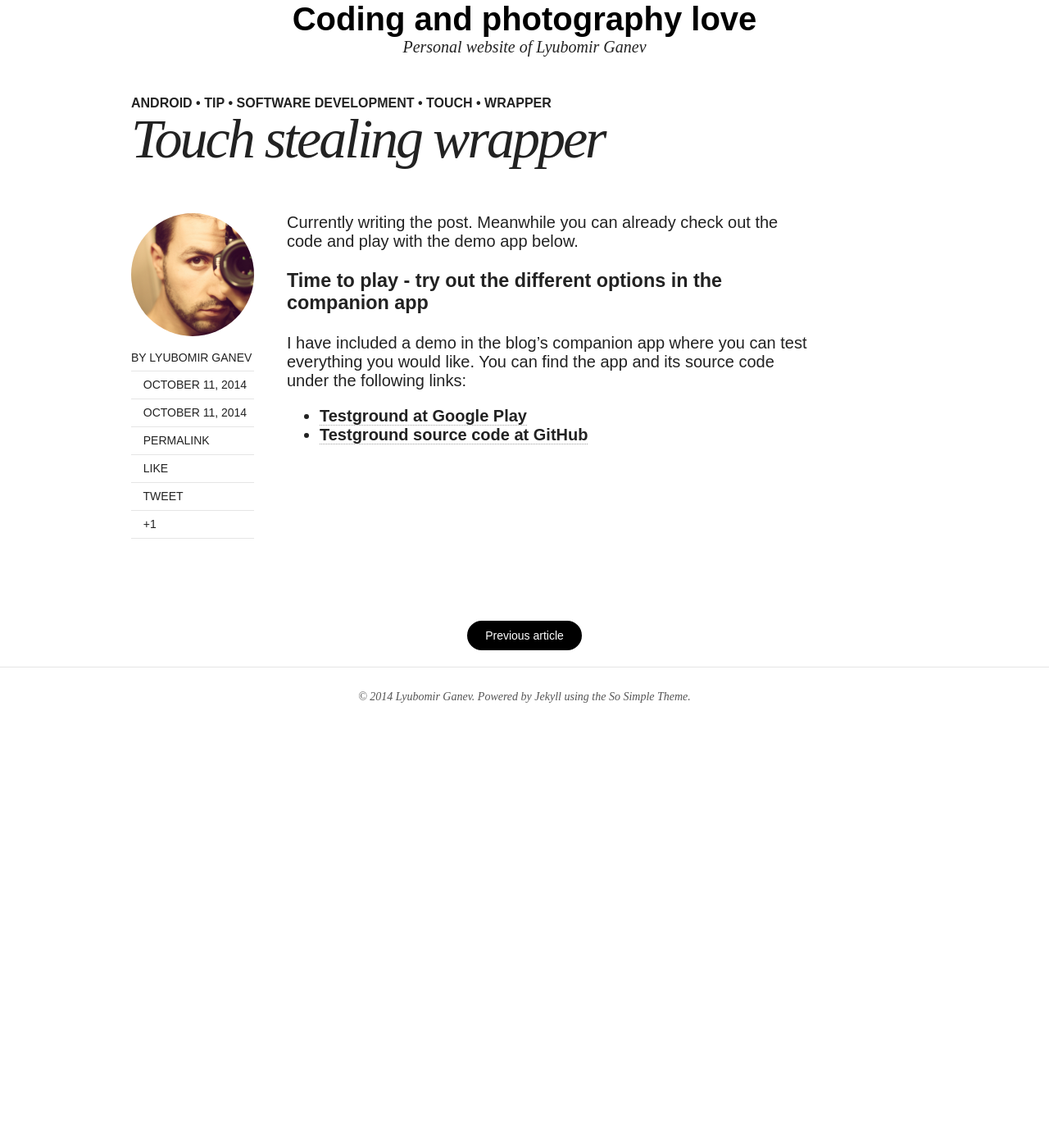
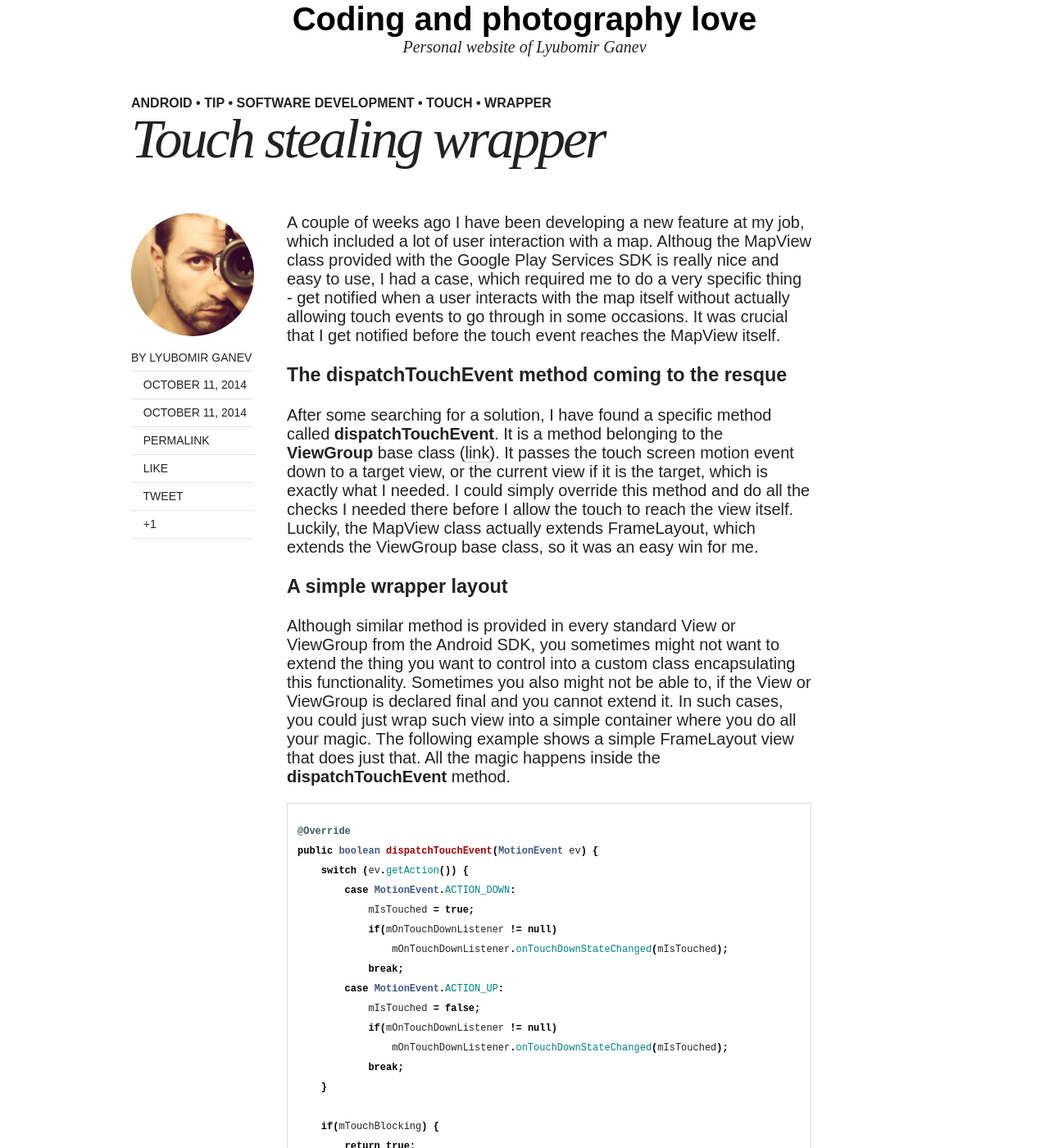
Before and after one commit to luboganev/luboganev.github.io, a Jekyll site: the page built from _posts/2014-10-11-touch-wrapper.md, in a window 1280 px wide and 1400 px high, scrolled down 326 px. Shown: the whole window at 82% size. Built offline with Jekyll 4.4.1, drawn with Linux system fonts in a browser that asks for light colours; nearby versions of some CDN libraries; before the commit the page ends 1286 px from its top, so only the background shows below that; some of the changed text lies outside the part shown.

Commit message:
Touch wrapper post done

```diff
--- a/_posts/2014-10-11-touch-wrapper.md
+++ b/_posts/2014-10-11-touch-wrapper.md
@@ -8,7 +8,102 @@ tags: [android, tip, software development, touch, wrapper]
 share: true
 ---
 
-Currently writing the post. Meanwhile you can already check out the code and play with the demo app below.
+A couple of weeks ago I have been developing a new feature at my job, which included a lot of user interaction with a map. Althoug the MapView class provided with the Google Play Services SDK is really nice and easy to use, I had a case, which required me to do a very specific thing - get notified when a user interacts with the map itself without actually allowing touch events to go through in some occasions. It was crucial that I get notified before the touch event reaches the MapView itself.
+
+### The dispatchTouchEvent method coming to the resque
+After some searching for a solution, I have found a specific method called **dispatchTouchEvent**. It is a method belonging to the **ViewGroup** base class ([link](http://developer.android.com/reference/android/view/ViewGroup.html#dispatchTouchEvent\(android.view.MotionEvent\))). It passes the touch screen motion event down to a target view, or the current view if it is the target, which is exactly what I needed. I could simply override this method and do all the checks I needed there before I allow the touch to reach the view itself. Luckily, the MapView class actually extends FrameLayout, which extends the ViewGroup base class, so it was an easy win for me.
+
+### A simple wrapper layout
+Although similar method is provided in every standard View or ViewGroup from the Android SDK, you sometimes might not want to extend the thing you want to control into a custom class encapsulating this functionality. Sometimes you also might not be able to, if the View or ViewGroup is declared final and you cannot extend it. In such cases, you could just wrap such view into a simple container where you do all your magic. The following example shows a simple FrameLayout view that does just that. All the magic happens inside the **dispatchTouchEvent** method.
+
+{% highlight java %}
+@Override
+public boolean dispatchTouchEvent(MotionEvent ev) {
+    switch (ev.getAction()) {
+        case MotionEvent.ACTION_DOWN:
+            mIsTouched = true;
+            if(mOnTouchDownListener != null)
+                mOnTouchDownListener.onTouchDownStateChanged(mIsTouched);
+            break;
+        case MotionEvent.ACTION_UP:
+            mIsTouched = false;
+            if(mOnTouchDownListener != null)
+                mOnTouchDownListener.onTouchDownStateChanged(mIsTouched);
+            break;
+    }
+
+    if(mTouchBlocking) {
+        return true;
+    }
+    return super.dispatchTouchEvent(ev);
+}
+{% endhighlight %}
+
+A simple callback interface is there, which will signal to you whether a touch event occurs, before it reaches the view itself, since the super method is called at the very end. Of course, you might want to block completely this touch event. To do so, you just have to steal it away by returning true instead of calling the super method. Below you can find the full source code of this simple wrapper.
+
+{% highlight java %}
+public class TouchDownWrapper extends FrameLayout {
+    private boolean mIsTouched = false;
+    private boolean mTouchBlocking = false;
+
+    public TouchDownWrapper(Context context) {
+        super(context);
+    }
+
+    public TouchDownWrapper(Context context, AttributeSet attrs) {
+        super(context, attrs);
+    }
+
+    public TouchDownWrapper(Context context, AttributeSet attrs, int defStyle) {
+        super(context, attrs, defStyle);
+    }
+
+    @Override
+    public boolean dispatchTouchEvent(MotionEvent ev) {
+        switch (ev.getAction()) {
+            case MotionEvent.ACTION_DOWN:
+                mIsTouched = true;
+                if(mOnTouchDownListener != null)
+                    mOnTouchDownListener.onTouchDownStateChanged(mIsTouched);
+                break;
+            case MotionEvent.ACTION_UP:
+                mIsTouched = false;
+                if(mOnTouchDownListener != null)
+                    mOnTouchDownListener.onTouchDownStateChanged(mIsTouched);
+                break;
+        }
+
+        if(mTouchBlocking) {
+            return true;
+        }
+        return super.dispatchTouchEvent(ev);
+    }
+
+    private OnTouchDownStateChangedListener mOnTouchDownListener;
+
+    public void setOnTouchDownStateChangedListener(
+                    OnTouchDownStateChangedListener listener) {
+        mOnTouchDownListener = listener;
+    }
+
+    public boolean isTouched() {
+        return mIsTouched;
+    }
+
+    public boolean isTouchBlockingEnabled() {
+        return mTouchBlocking;
+    }
+
+    public void setTouchBlockingEnabled(boolean touchBlocking) {
+        this.mTouchBlocking = touchBlocking;
+    }
+
+    public static interface OnTouchDownStateChangedListener {
+        public void onTouchDownStateChanged(boolean isTouched);
+    }
+
+}
+{% endhighlight %}
 
 ###Time to play - try out the different options in the companion app
 I have included a demo in the blog's companion app where you can test everything you would like. You can find the app and its source code under the following links:
```
